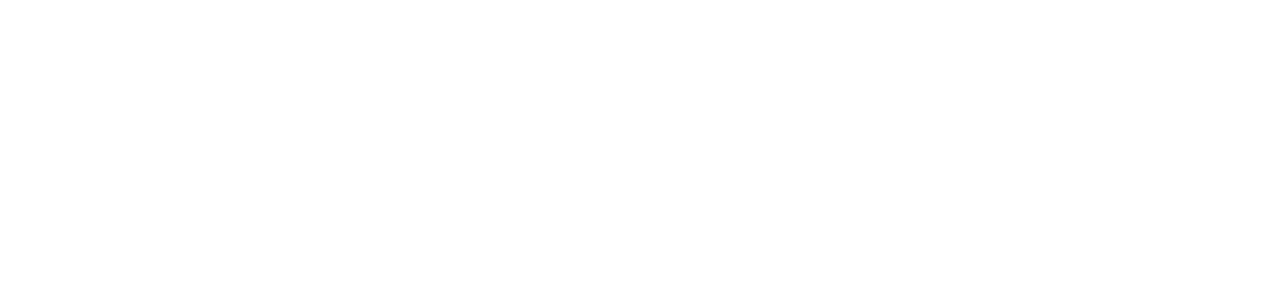
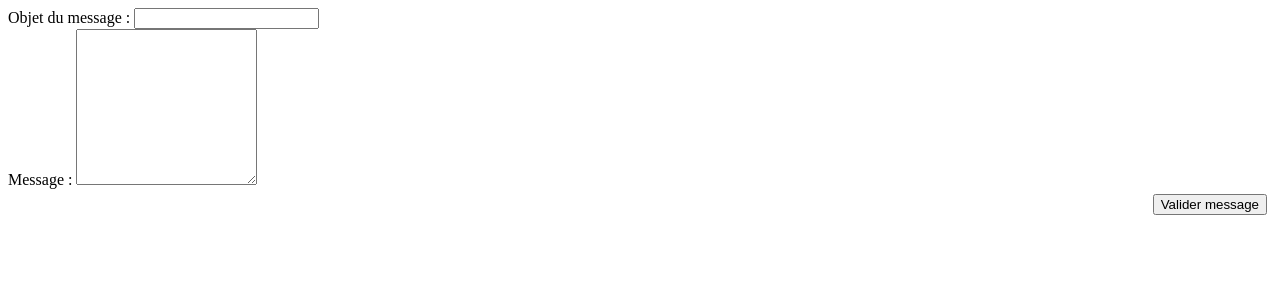
Before and after one commit to Duduman73/AngularDogsOut, an Angular app: page /Message in a window 1280 px wide. Before the commit this address led to /. Shown: the top 300 px of the page. Built offline with nearby package versions, Linux system fonts and the light colour scheme.

Commit message:
Creation of AdherentFormMessage

```diff
--- a/src/app/app.module.ts
+++ b/src/app/app.module.ts
@@ -17,6 +17,7 @@ import { AdherentFicheDetailsComponent } from './components/adherent-fiche-detai
 import { EditNewFicheAnimalComponent } from './components/edit-new-fiche-animal/edit-new-fiche-animal.component';
 import { AdherentCompteDetailsComponent } from './components/adherent-compte-details/adherent-compte-details.component';
 import { AdherentCompteEditComponent } from './components/adherent-compte-edit/adherent-compte-edit.component';
+import { AdherentFormMessageComponent } from './components/adherent-form-message/adherent-form-message.component';
 
 
 @NgModule({
@@ -32,6 +33,7 @@ import { AdherentCompteEditComponent } from './components/adherent-compte-edit/a
     EditNewFicheAnimalComponent,
     AdherentCompteDetailsComponent,
     AdherentCompteEditComponent,
+    AdherentFormMessageComponent,
   ],
   imports: [
     BrowserModule,
@@ -75,6 +77,10 @@ import { AdherentCompteEditComponent } from './components/adherent-compte-edit/a
       {
         path: 'compteAdherentEdit/:idAd',
         component: AdherentCompteEditComponent
+      },
+      {
+        path: 'Message',
+        component: AdherentFormMessageComponent
       }
   ]),
   ],
--- /dev/null
+++ b/src/app/components/adherent-form-message/adherent-form-message.component.html
@@ -0,0 +1,14 @@
+<div class="message">
+    <div class="input-group">
+        <label>Objet du message : </label>
+        <input type="text" class="form-control" name="objet"/>
+      </div>
+    <div class="form-group">
+      <label>Message : </label>
+        <textarea rows="10" class="form-control" name="description">
+        </textarea>
+    </div>
+</div>
+
+<div style="float: right; padding: 5px"><input type="button" value="Valider message"
+  (click)="validationMessagePressed()"/></div>
--- /dev/null
+++ b/src/app/components/adherent-form-message/adherent-form-message.component.ts
@@ -0,0 +1,20 @@
+import { Component, OnInit } from '@angular/core';
+import { Router } from '@angular/router';
+
+@Component({
+  selector: 'app-adherent-form-message',
+  templateUrl: './adherent-form-message.component.html',
+  styleUrls: ['./adherent-form-message.component.css']
+})
+export class AdherentFormMessageComponent implements OnInit {
+
+  constructor(private router: Router) { }
+
+  ngOnInit() {
+  }
+
+  validationMessagePressed(): void {
+    this.router.navigateByUrl('/fichesAnimal');
+  }
+
+}
--- a/src/app/components/fiche-animal-details/fiche-animal-details.component.html
+++ b/src/app/components/fiche-animal-details/fiche-animal-details.component.html
@@ -25,4 +25,6 @@
       <div>{{ ficheAnimal.lieuPrefere }}</div>
     </div>
   </div>
+  <div style="float: right; padding: 5px"><input type="button" value="Proposer une sortie"
+    (click)="addNewMessagePressed()"/></div>
 </div>
--- a/src/app/components/fiche-animal-details/fiche-animal-details.component.ts
+++ b/src/app/components/fiche-animal-details/fiche-animal-details.component.ts
@@ -40,10 +40,6 @@ export class FicheAnimalDetailsComponent implements OnInit {
     this.location.back();
   }
 
-  //public editButtonPressed(): void {
-   // this.router.navigateByUrl('/editNewficheAnimal/' + this.ficheAnimal.idAnim);
- // }
-
   public deleteButtonPressed(): void {
     this.ficheAnimalService.deleteFicheAnimal(this.ficheAnimal).subscribe(
       (response) => {
@@ -59,4 +55,7 @@ export class FicheAnimalDetailsComponent implements OnInit {
       });
     }
 
+    addNewMessagePressed(): void {
+      this.router.navigateByUrl('/Message');
+    }
 }
--- a/src/app/components/fiche-animal-summary/fiche-animal-summary.component.html
+++ b/src/app/components/fiche-animal-summary/fiche-animal-summary.component.html
@@ -1,4 +1,4 @@
-<div class='ficheAnimal panel panel-default'>
+<div class='ficheAnimal panel panel-default' (click)="userClicked()">
   <div class="panel-heading">
     <h3 class="panel-title">{{ ficheAnimal.nomAnim }}</h3>
   </div>
```
Also changed, not shown: src/app/components/adherent-form-message/adherent-form-message.component.css (added), 1 other file (tests, documents, lock files or other folders).
